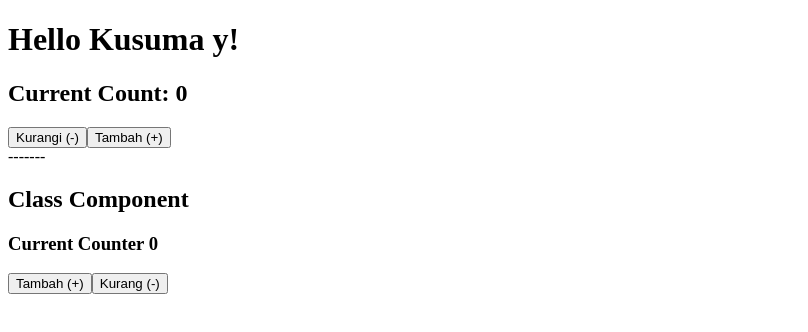
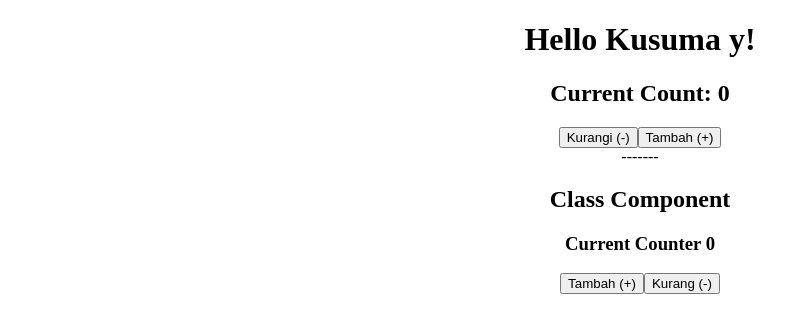
Before and after one commit to idindrakusuma/react-boilerplate, a React app: page / in a window 1280 px wide. Shown: the top 332 px of the page, without its empty margins (0-808 px from the left). Built offline with nearby package versions, Linux system fonts and the light colour scheme.

Commit message:
feat: support css loader

```diff
--- a/package.json
+++ b/package.json
@@ -29,7 +29,9 @@
     "@babel/preset-env": "^7.5.5",
     "@babel/preset-react": "^7.0.0",
     "babel-loader": "^8.0.6",
+    "css-loader": "^3.1.0",
     "html-webpack-plugin": "^3.2.0",
+    "style-loader": "^0.23.1",
     "webpack": "^4.36.1",
     "webpack-cli": "^3.3.6",
     "webpack-dev-server": "^3.7.2",
--- a/src/App.js
+++ b/src/App.js
@@ -1,11 +1,13 @@
 import React, { useState } from 'react';
 import Example from './components/Example';
+
+import './styles.css';
 
 function App() {
   const [count, setCount] = useState(0);
 
   return (
-    <div>
+    <div className="App">
       <h1>Hello Kusuma y!</h1>
       <h2>Current Count: { count }</h2>
       <button onClick={() => setCount(count - 1)}>Kurangi (-)</button>
--- /dev/null
+++ b/src/styles.css
@@ -0,0 +1,3 @@
+.App {
+  text-align: center;
+}
--- a/webpack.config.base.js
+++ b/webpack.config.base.js
@@ -21,6 +21,11 @@ module.exports = {
           // and we need `@babel/preset-react` for compile our JSX code to old javascript syntax
         },
       },
+      {
+        test: /\.css$/, // only load while `.css` type
+        use: ['style-loader', 'css-loader'], // this loader for style loader
+        exclude: /node_modules/,
+      },
     ],
   },
   plugins: [
```
Also changed, not shown: 1 other file (tests, documents, lock files or other folders).
